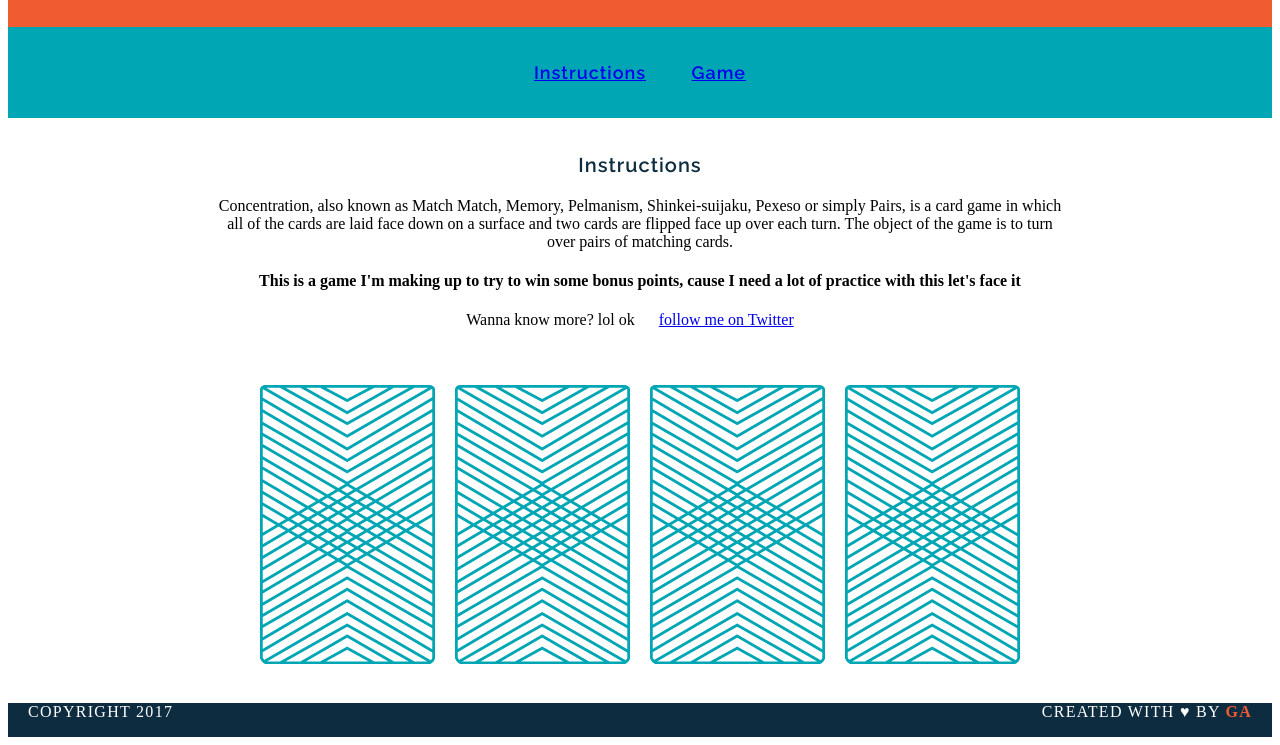
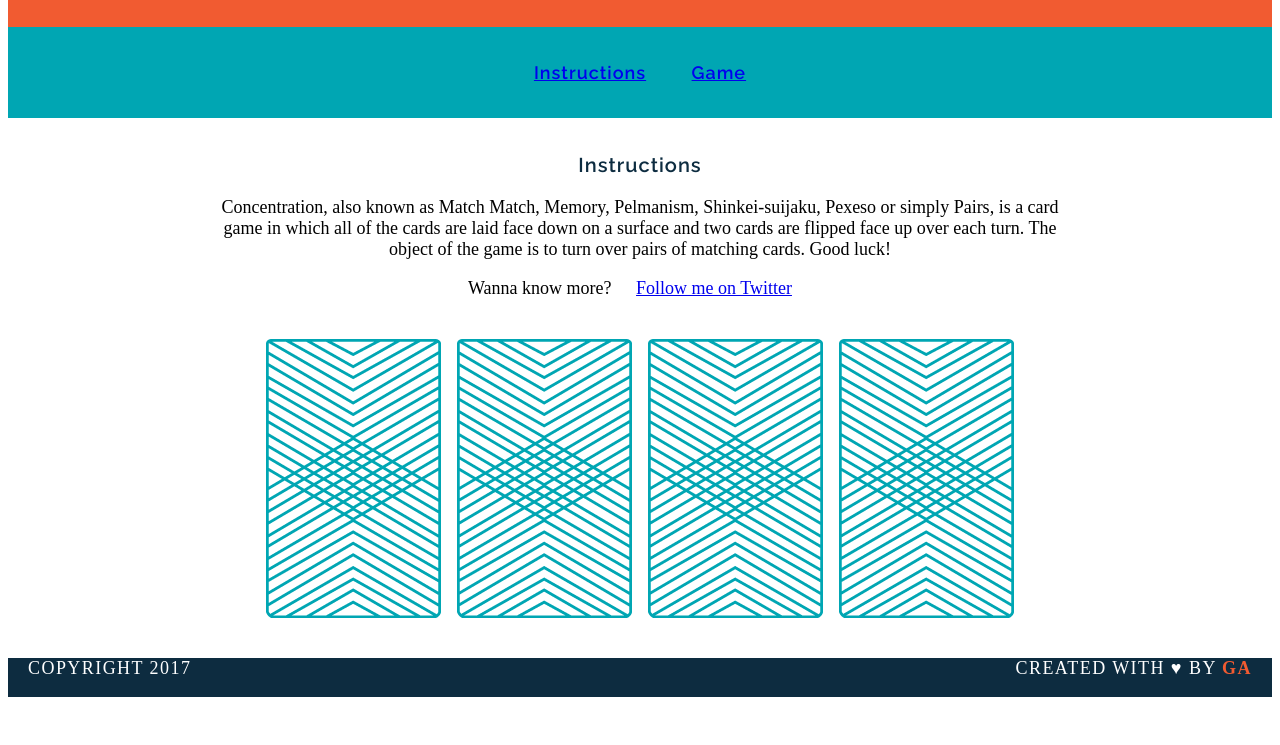
Before and after one commit to londondata/memorygame, a plain HTML site: page index.html in a window 1280 px wide. Shown: the part 94-839 px from the top of the page. After the commit the page ends 800 px from the top, so only its background shows below. Drawn offline with Linux system fonts and the light colour scheme; a web font is replaced by a local one.

Commit message:
finished memory game exclamation point

```diff
--- a/index.html
+++ b/index.html
@@ -5,7 +5,6 @@
     <title>Memory Card Game</title>
     <link href="https://fonts.googleapis.com/css?family=Droid+Serif|Raleway:400,500,600,700" rel="stylesheet">
     <link href="style.css" rel="stylesheet" type="text/css">
-    <script src="js/app.js"></script>
   </head>
   <body>
     <header>
@@ -16,15 +15,16 @@
 </nav>
 <main>
   <h3>Instructions</h3>
-  <p>Concentration, also known as Match Match, Memory, Pelmanism, Shinkei-suijaku, Pexeso or simply Pairs, is a card game in which all of the cards are laid face down on a surface and two cards are flipped face up over each turn. The object of the game is to turn over pairs of matching cards.</p>
-  <h4>This is a game I'm making up to try to win some bonus points, cause I need a lot of practice with this let's face it</h4><p>
-  Wanna know more? lol ok <a href="http://www.twitter.com/teri_london">follow me on Twitter</a>
-<div>
+  <p>Concentration, also known as Match Match, Memory, Pelmanism, Shinkei-suijaku, Pexeso or simply Pairs, is a card game in which all of the cards are laid face down on a surface and two cards are flipped face up over each turn. The object of the game is to turn over pairs of matching cards. Good luck!</p>
+  Wanna know more? <a href="http://www.twitter.com/teri_london">Follow me on Twitter</a>
+
+<div id="game-board" class="board clearfix"></div>
+<!-- <div>
 <img src="images/back.png" alt="Queen of Diamonds">
 <img src="images/back.png" alt="Queen of Hearts">
 <img src="images/back.png" alt="King of Diamonds">
 <img src="images/back.png" alt="King of Hearts">
-</div>
+</div> -->
 </p>
 </main>
 <footer>
@@ -37,6 +37,7 @@
     </p>
   </div>
   <div class="clearfix">
+    <script src="js/app.js"></script>
   </div>
     </footer>
   </body>
--- a/js/app.js
+++ b/js/app.js
@@ -1,63 +1,62 @@
 console.log("Up and running!");
-
-// var cardOne = "queen";
-// var cardTwo = "queen";
-// var cardThree = "king";
-// var cardFour = "king";
-
-// console.log("User flipped " + cardThree);
-
-// var cards = ['queen', 'queen', 'king', 'king'];
-
 var cards = [
 	{
-		rank: 'queen',
-		suit: 'hearts',
+		rank: "queen",
+		suit: "hearts",
 		image: "images/queen-of-hearts.png"
 	},
 	{
-		rank: 'queen',
-		suit: 'diamonds',
+		rank: "queen",
+		suit: "diamonds",
 		image: "images/queen-of-diamonds.png"
 	},
 	{
-		rank: 'king',
-		suit: 'hearts',
+		rank: "king",
+		suit: "hearts",
 		image: "images/king-of-hearts.png"
 
 	},
 	{
-		rank: 'king',
-		suit: 'diamonds',
+		rank: "king",
+		suit: "diamonds",
 		image: "images/king-of-diamonds.png"
 	},
 ];
-
 var cardsInPlay = [];
 
-var checkForMatch = function(){
-	if (cardsInPlay.length === 2) {
+var checkForMatch = function() {
 		if (cardsInPlay[0] === cardsInPlay[1]) {
 			alert("You got dis here match!");
 		} else {
 			alert("No match 4 u");
 		}
-	}
-};
+	};
 
-var flipCard = function(cardId){
-	cardsInPlay.push(cardId.rank);
+var flipCard = function(){
+	var cardId = this.getAttribute('data-id')
+	cardsInPlay.push(cards[cardId].rank);
 	console.log("User flipped " + cards[cardId].rank);
-	console.log(cards[cardId].image)
-	console.log(cards[cardId].suit)
+	console.log(cards[cardId].cardImage);
+	console.log(cards[cardId].suit);
+	this.setAttribute('src', cards[cardId].image)
+	if (cardsInPlay.length === 2)
 	checkForMatch();
 };
 
-flipCard(0);
-flipCard(1);
+var createBoard = function(){
+	for (var i=0; i < cards.length; i++) {
+		var cardElement = document.createElement('img');
+		cardElement.setAttribute('src', 'images/back.png');
+		cardElement.setAttribute('data-id', i);
+	cardElement.addEventListener('click', flipCard);
+	document.getElementById('game-board').appendChild(cardElement);
+}
+};
+createBoard();
 
 
-
+// flipCard(0);
+// flipCard(1);
 
 
 	// console.log("first if")
@@ -73,3 +72,11 @@ flipCard(1);
 
 // cardsInPlay.push('cardTwo');
 // console.log("User flipped " + cardTwo);
+// var cardOne = "queen";
+// var cardTwo = "queen";
+// var cardThree = "king";
+// var cardFour = "king";
+
+// console.log("User flipped " + cardThree);
+
+// var cards = ['queen', 'queen', 'king', 'king'];
--- a/style.css
+++ b/style.css
@@ -22,7 +22,7 @@ font-size: 20px;
 color: #0D2C40;
 }
 
-body > p {
+body /*> p*/ {
 font-family: "Droid Serif", serif;
 line height: 26px;
 font-size: 18px;
@@ -92,3 +92,7 @@ font-size: 0;
 	color: #F15B31;
 	font-weight: 700;
 }
+/*
+#game-board{
+	background-color: green;
+}*/
```
